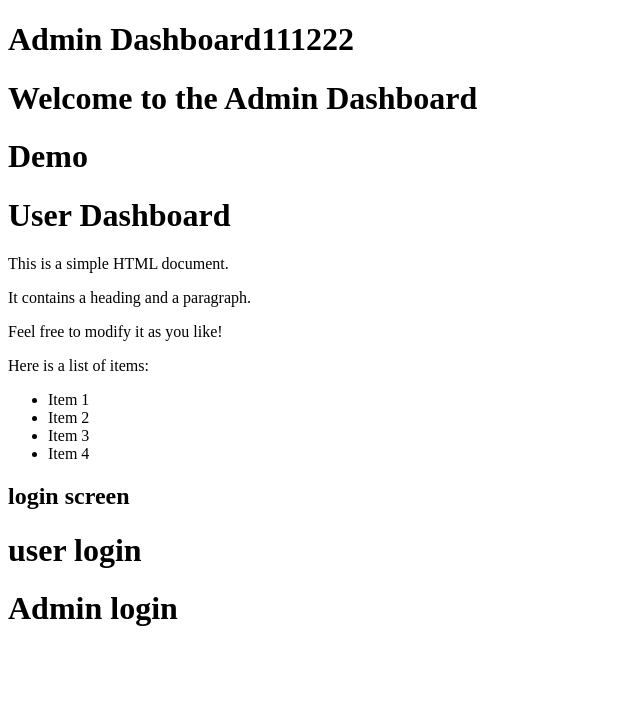
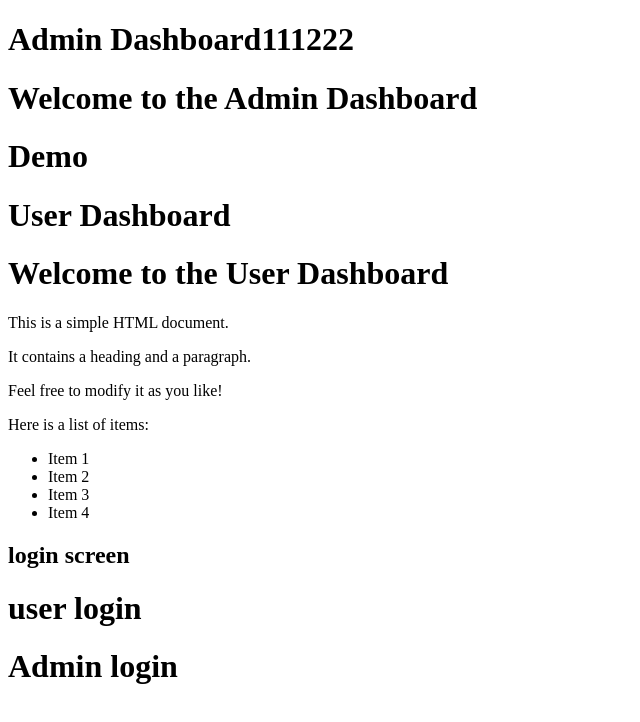
Before and after one commit to premchanduyerra123/gitdemo, a plain HTML site: page index.html in a window 1280 px wide. Shown: the whole page, without its empty margins (0-640 px from the left). Drawn offline with Linux system fonts and the light colour scheme.

Commit message:
Admin Dash

```diff
--- a/index.html
+++ b/index.html
@@ -13,6 +13,7 @@
     <h1>Welcome to the Admin Dashboard</h1>
     <h1>Demo</h1>
     <h1>User Dashboard</h1>
+    <h1>Welcome to the User Dashboard</h1>
 
     <p>This is a simple HTML document.</p>
 
```
